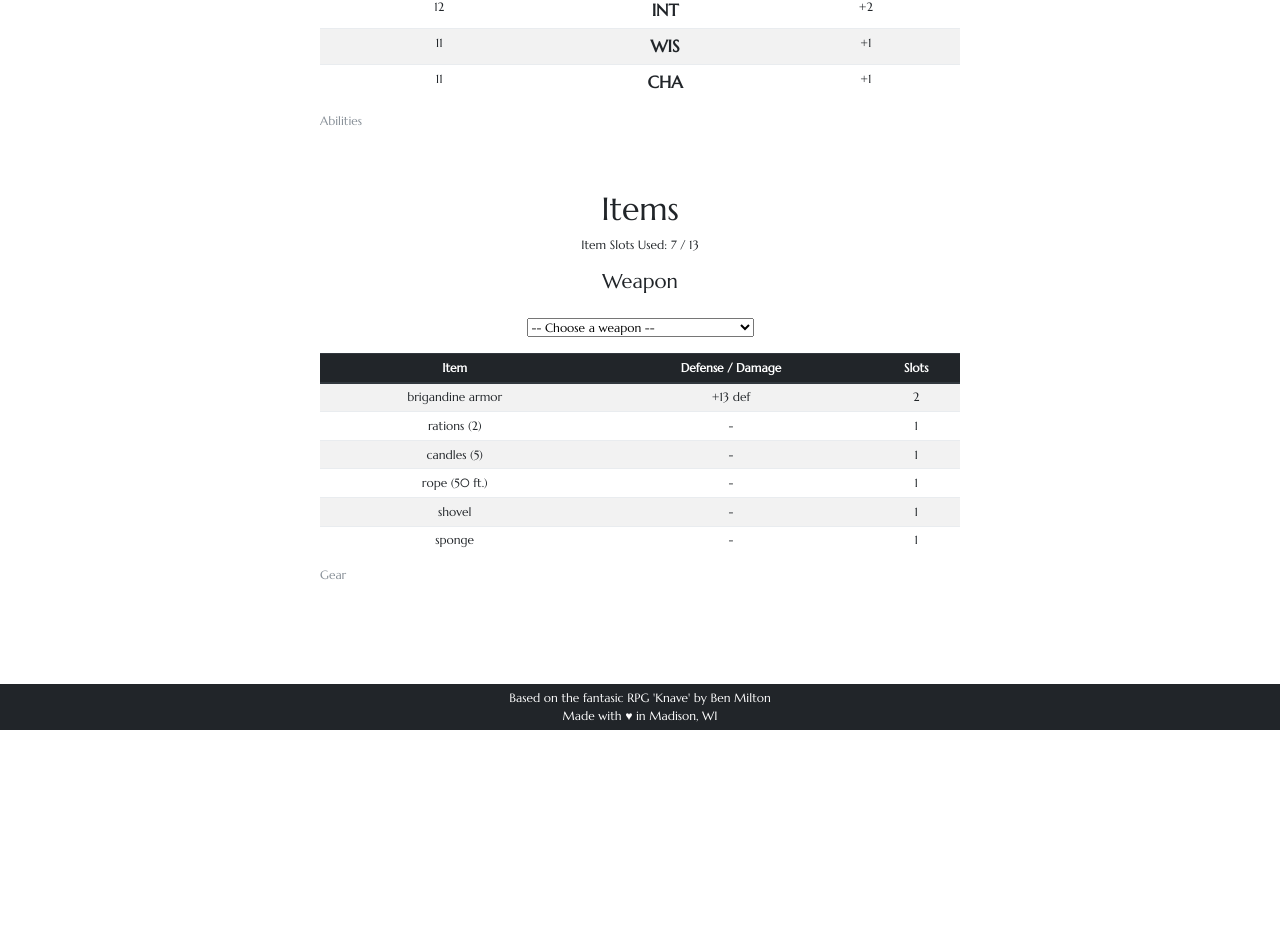
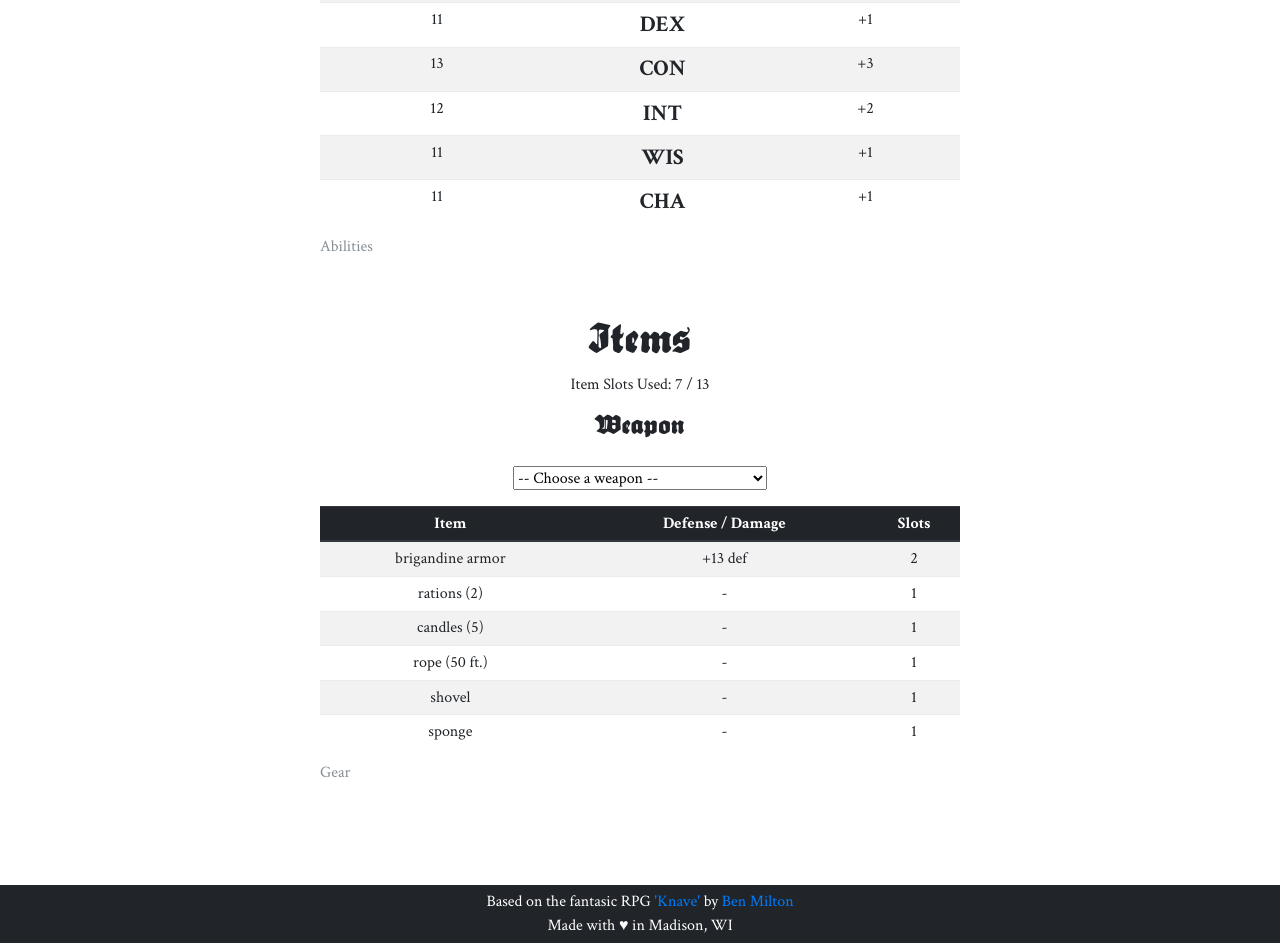
Before and after one commit to riccjohn/Knave-Character-Generator_deprecated, a React (Create React App) app: page / in a window 1280 px wide. Shown: the part 535-1478 px from the top of the page. Before the commit the page ends 1265 px from the top, so only its background shows below. Built offline with nearby package versions, Linux system fonts and the light colour scheme.

Commit message:
feat: Add new typeface and adjust header text to use it properly
Added proper typeface for all headers, standardized headers, adjusted some styling

```diff
--- a/src/App.js
+++ b/src/App.js
@@ -32,11 +32,19 @@ class App extends Component {
             character={this.state}
           />
         </div>
+
         <div className="footer flex row">
           <p className="block">
-            Based on the fantasic RPG 'Knave' by Ben Milton
+            Based on the fantasic RPG{' '}
+            <a href="https://www.drivethrurpg.com/product/250888/Knave">
+              'Knave'
+            </a>
+            {' by '}
+            <a href="https://www.youtube.com/watch?v=hVL4coIiHsE">Ben Milton</a>
           </p>
-          <p className="block">Made with ♥ in Madison, WI</p>
+          <p className="block">
+            Made with <span id="heart">♥</span> in Madison, WI
+          </p>
         </div>
       </div>
     );
--- a/src/Components/CharacterDetails.js
+++ b/src/Components/CharacterDetails.js
@@ -13,7 +13,7 @@ const CharacterDetails = props => {
           Item Slots Used: {calcUsedSlots(character)} /{' '}
           {character.abilities && getTotalSlots(character)}
         </p>
-        <h5>Weapon</h5>
+        <h3>Weapon</h3>
         <select
           onChange={el => {
             props.weaponUpdate(el.target.value);
--- a/src/Components/Traits.js
+++ b/src/Components/Traits.js
@@ -4,7 +4,7 @@ const Traits = props => {
   const { character } = props;
   return (
     <React.Fragment>
-      <h1>Traits</h1>
+      <h2>Traits</h2>
       {!!character.traits && (
         <div className="inner-width section description">
           <p>
--- a/src/index.css
+++ b/src/index.css
@@ -1,6 +1,9 @@
-@import url('https://fonts.googleapis.com/css?family=Marcellus');
+@import url('https://fonts.googleapis.com/css?family=Crimson+Text:400,700');
+@font-face {
+  font-family: 'Sebaldus-Gotisch';
+  src: url(Sebaldus-Gotisch.ttf) format('truetype');
+}
 
-html,
 #root {
   height: 100%;
 }
@@ -8,11 +11,29 @@ html,
 body {
   margin: 0;
   padding: 0;
-  font-family: 'Marcellus', serif;
-  font-size: 12px;
+  font-family: 'Crimson Text', serif;
+  font-size: 16px;
   -webkit-font-smoothing: antialiased;
   -moz-osx-font-smoothing: grayscale;
   height: 100%;
+}
+
+h1,
+h2,
+h3 {
+  font-family: 'Sebaldus-Gotisch', 'Crimson Text', serif;
+}
+
+h1 {
+  font-size: 50px;
+}
+
+h2 {
+  font-size: 38px;
+}
+
+h3 {
+  font-size: 24px;
 }
 
 .flex {
@@ -85,6 +106,11 @@ select {
 
 .bold {
   font-size: 1.4em;
+  font-weight: 700;
+}
+
+select {
+  height: 1.5rem;
 }
 
 @media only screen and (max-width: 535px) {
```
Also changed, not shown: src/Sebaldus-Gotisch.ttf (added).
